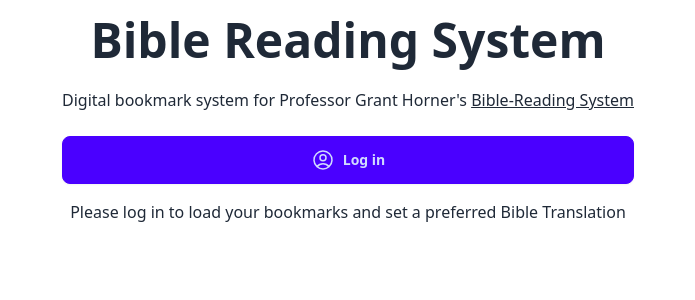
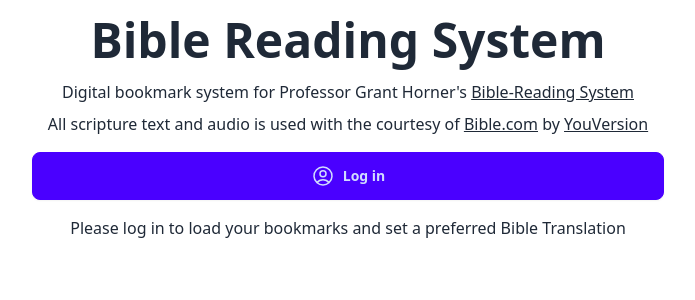
Before and after one commit to holfreij/bible-reading-system, a React (Vite) app: page / in a window 1280 px wide. Shown: the top 300 px of the page, without its empty margins (292-987 px from the left). Built offline with nearby package versions, Linux system fonts and the light colour scheme; no server answers.

Commit message:
Add YouVersion reference

```diff
--- a/src/components/Header.tsx
+++ b/src/components/Header.tsx
@@ -4,7 +4,8 @@ const Header = () => {
   return (
     <div>
       <h1 className="text-center text-5xl font-bold">Bible Reading System</h1>
-      <p className="text-center py-6">
+      <div className="flex flex-col gap-2 p-4">
+        <p className="text-center">
           Digital bookmark system for Professor Grant Horner's{" "}
           <a
             className="underline"
@@ -13,6 +14,17 @@ const Header = () => {
             Bible-Reading System
           </a>
         </p>
+        <p className="text-center">
+          {`All scripture text and audio is used with the courtesy of `}
+          <a className="underline" href="https://www.bible.com/">
+            Bible.com
+          </a>
+          {` by `}
+          <a className="underline" href="https://www.youversion.com/">
+            YouVersion
+          </a>
+        </p>
+      </div>
       <UserControl />
     </div>
   );
--- a/src/components/Lists.tsx
+++ b/src/components/Lists.tsx
@@ -94,7 +94,7 @@ const Lists = () => {
         "Please log in to load your bookmarks and set a preferred Bible Translation"
       ) : (
         <>
-          <div className="flex flex-col gap-2 pb-[276px]">
+          <div className="flex flex-col gap-2 pb-[286px]">
             {!loading &&
               lists.map((listInfo: ListInfo, index) => (
                 <List
```
Lines whose indentation alone changed are shown as unchanged.
